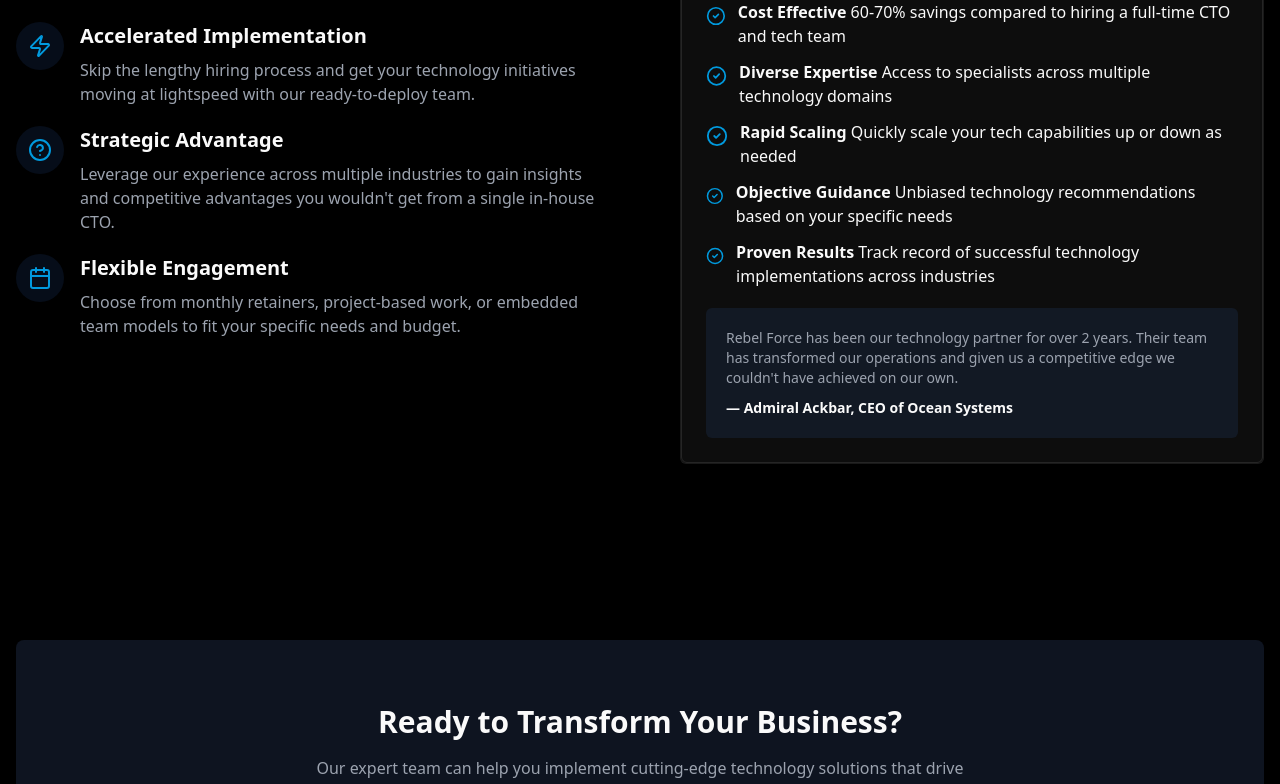
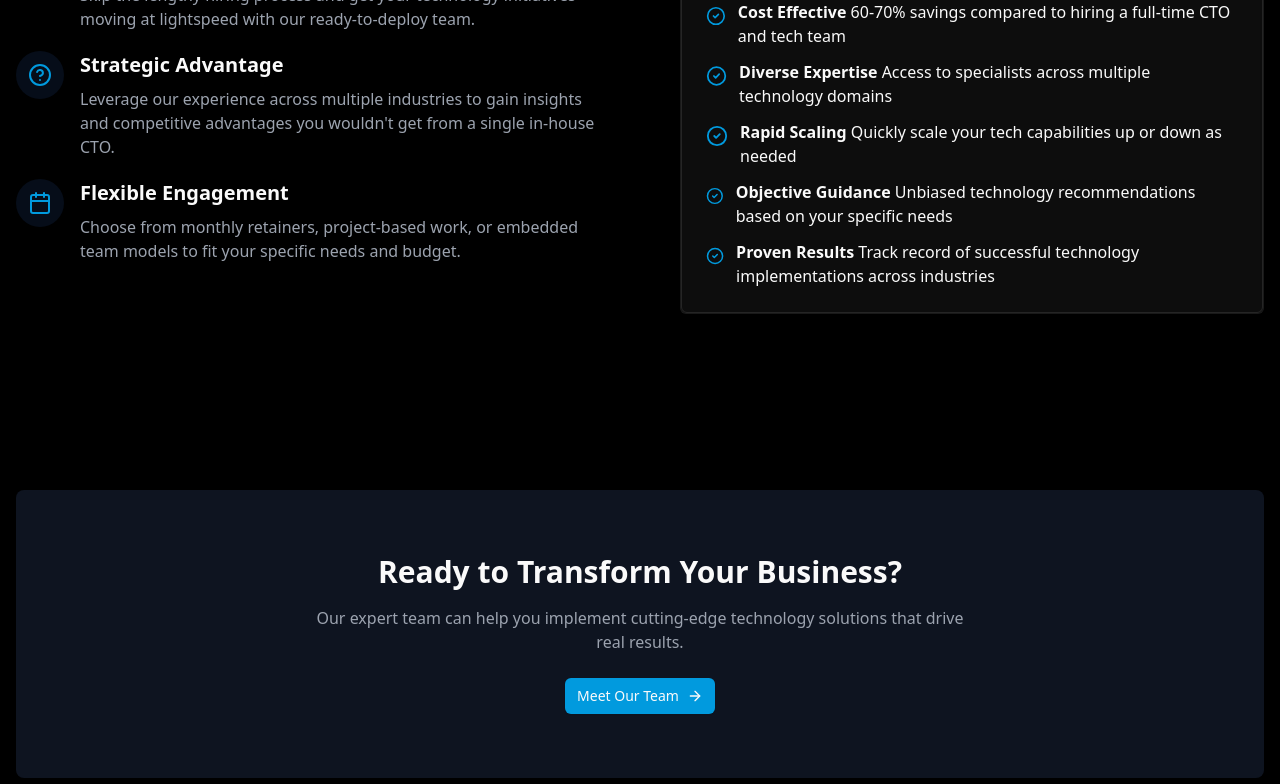
Before and after one commit to ohanapal/rf-landing-page, a Next.js app: page / in a window 1280 px wide. Shown: the part 6174-6958 px from the top of the page. Built offline with nearby package versions, Linux system fonts and the light colour scheme.

Commit message:
Comment out quote section in CTOAsService component for future reference

```diff
--- a/src/components/pages/homepage/CTOAsService/index.tsx
+++ b/src/components/pages/homepage/CTOAsService/index.tsx
@@ -54,10 +54,10 @@ export default function CTOAsService() {
                 ))}
               </div>
 
-              <div className='bg-[#121924] rounded-md p-3 sm:p-5 space-y-2.5'>
+              {/* <div className='bg-[#121924] rounded-md p-3 sm:p-5 space-y-2.5'>
                 <p className='text-muted-foreground text-sm'>{ctoAsService.rightContent.quote.text}</p>
                 <p className='text-sm font-bold'> — {ctoAsService.rightContent.quote.author}</p>
-              </div>
+              </div> */}
             </div>
           </div>
         </div>
```
